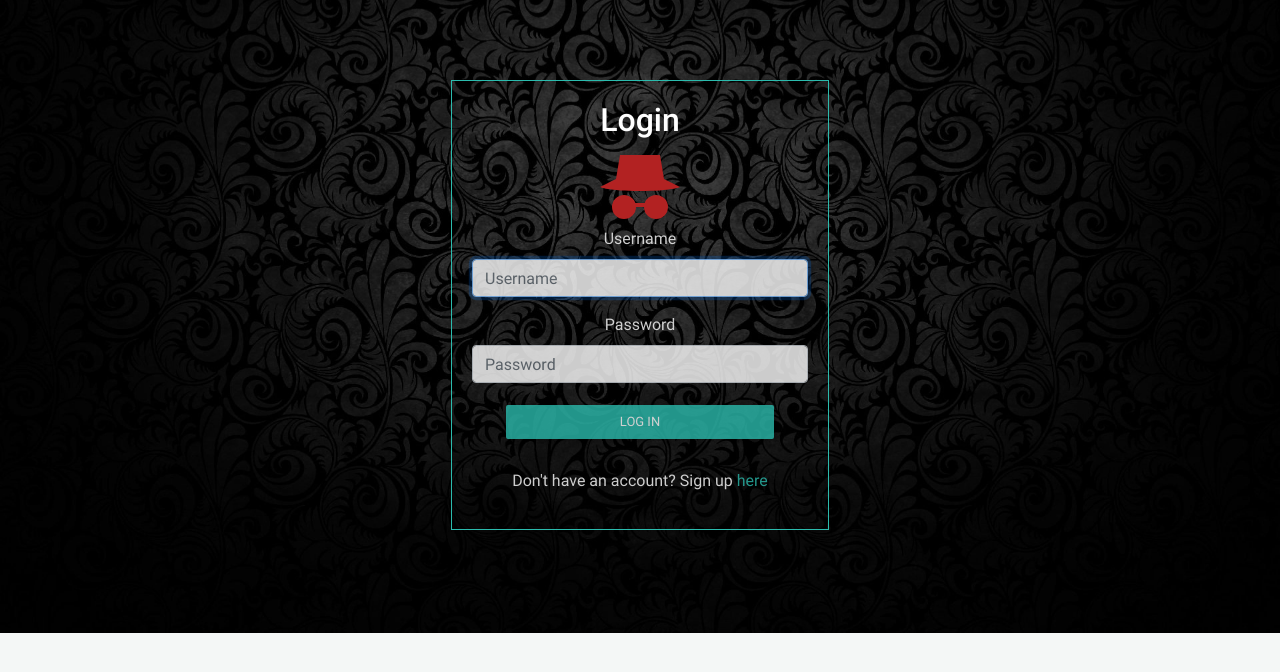
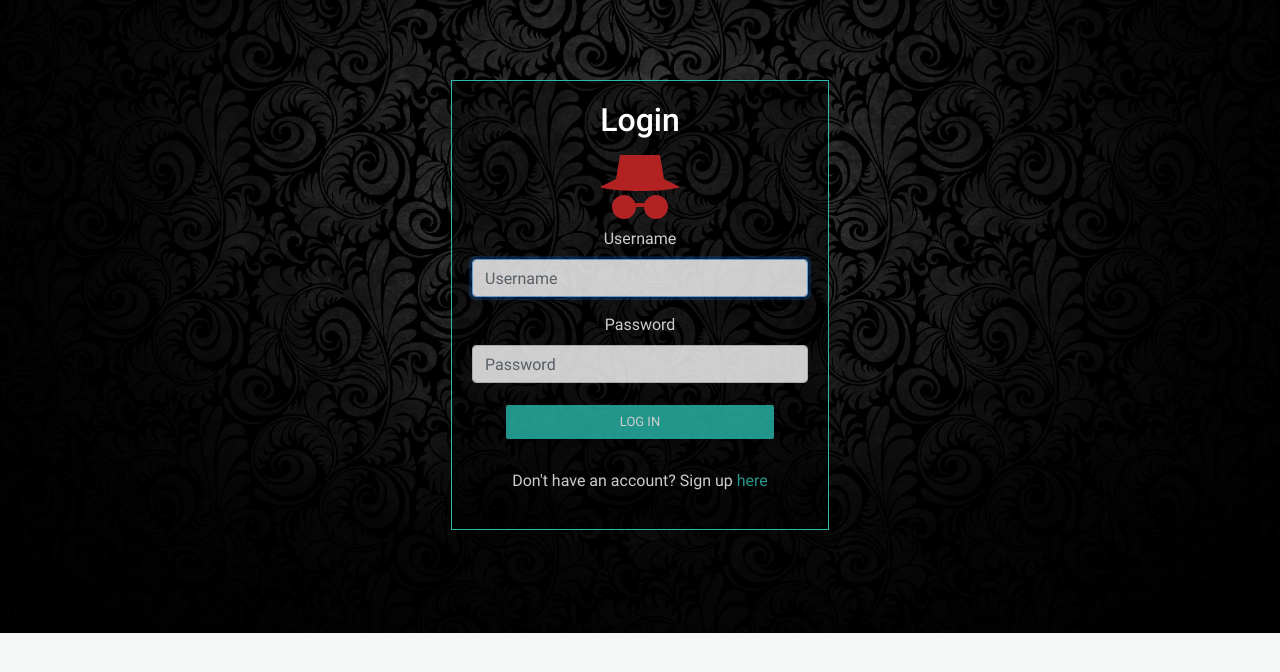
Before and after one commit to TechVictorKE/project-pallet, a Django app: page /accounts/login/ in a window 1280 px wide. Shown: the part 64-736 px from the top of the page. Run offline with Django 3.2, Linux system fonts and the light colour scheme; some libraries are stand-ins or nearby versions.

Commit message:
Added opacity to log in/sign up forms

```diff
--- a/projectpallet/static/css/style.css
+++ b/projectpallet/static/css/style.css
@@ -245,6 +245,7 @@ body{
   padding: 10px;
 }
 .loggin{
+  background-color: rgba(0,0,0,0.5);
   width: 70%;
   text-align: center;
   margin: auto;
```
